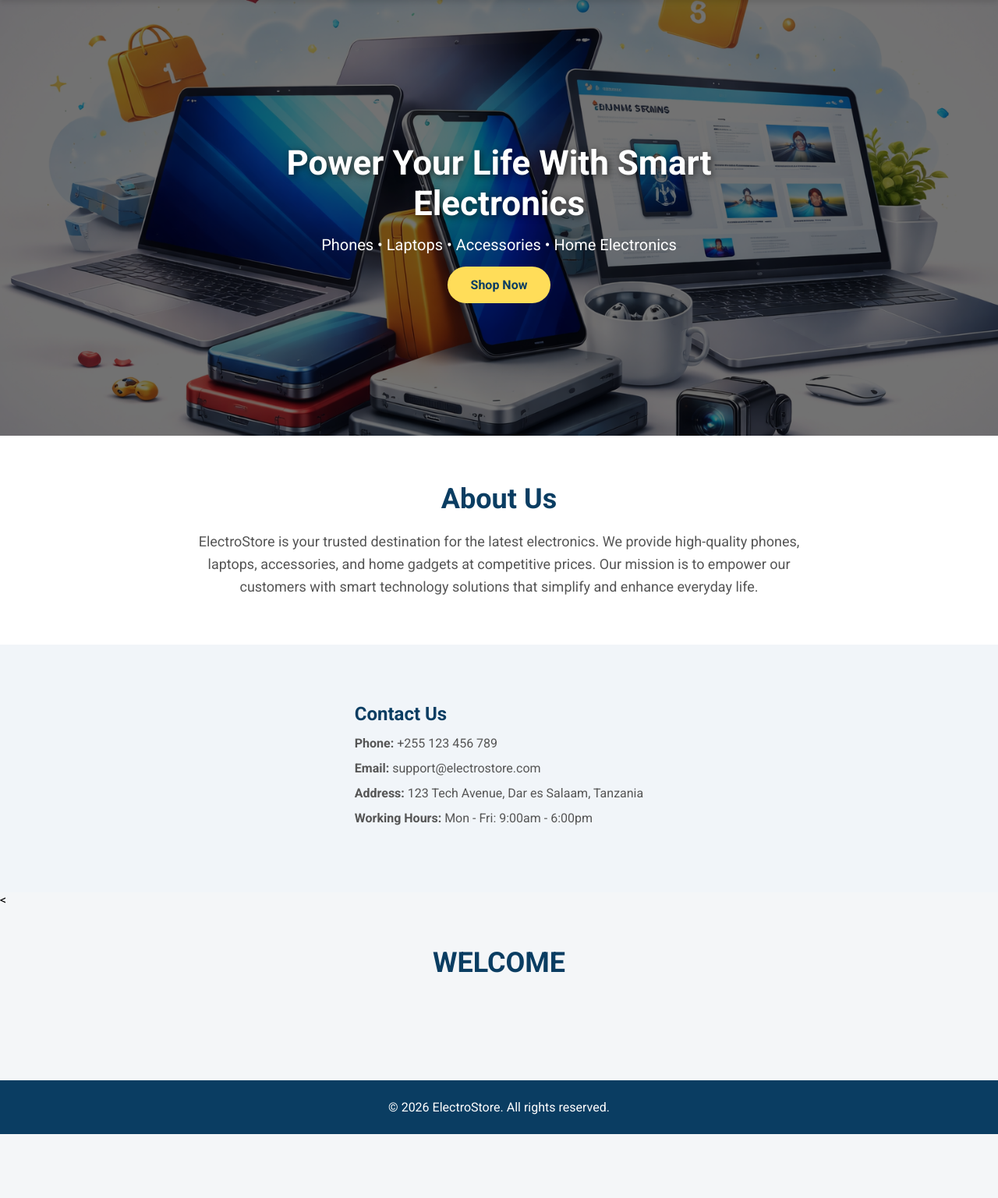
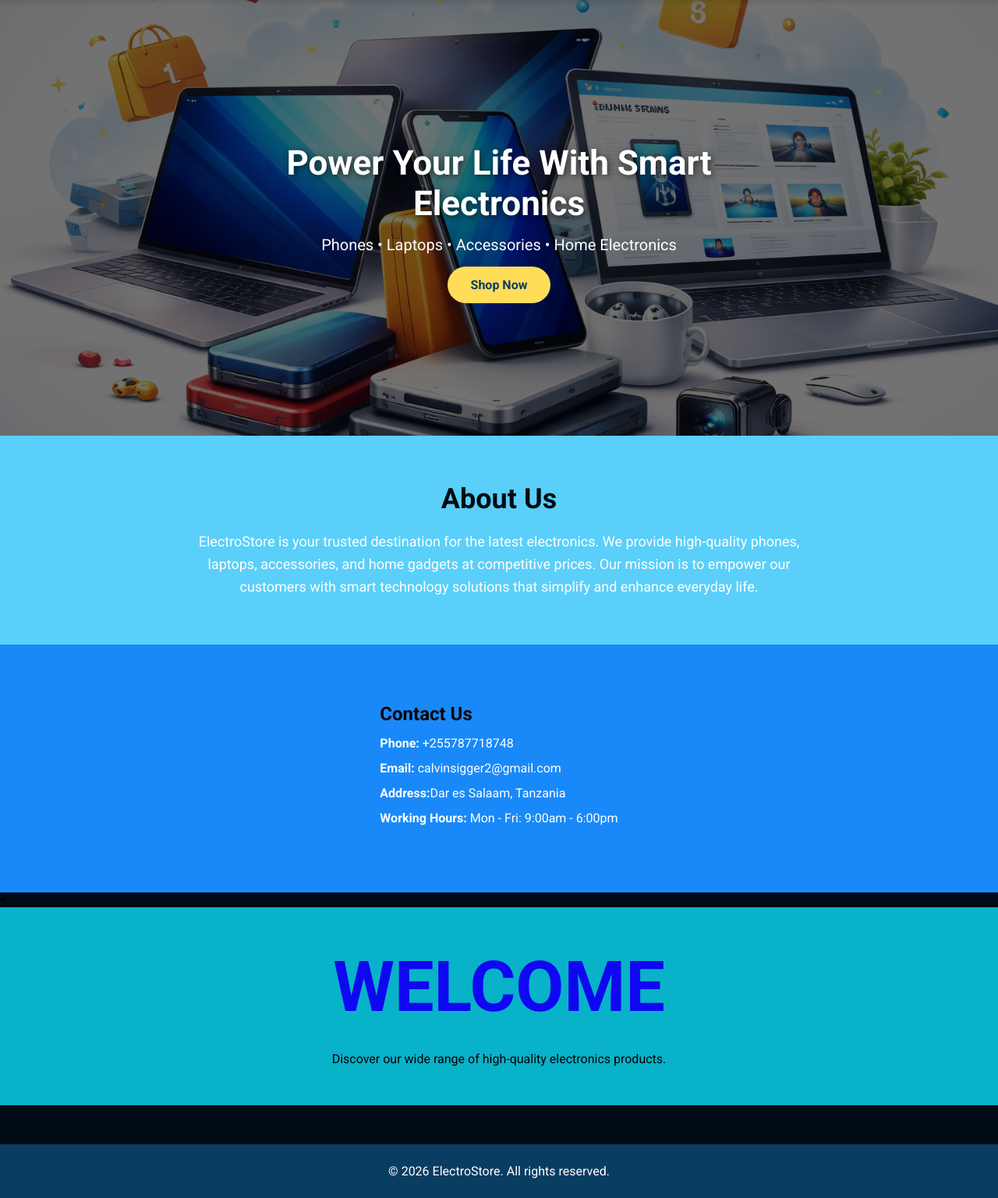
Before and after one commit to Calvinsigger/ELECTONIC, a PHP site: page / in a window 1280 px wide. Shown: the part 64-1601 px from the top of the page at 78% size. Before the commit the page ends 1519 px from the top, so only its background shows below. Run offline with PHP 8.4, Linux system fonts and the light colour scheme; data that the repository does not hold is empty.

Commit message:
Apply local changes

```diff
--- a/index.php
+++ b/index.php
@@ -17,7 +17,7 @@ $role = $_SESSION['role'] ?? '';
 
 <style>
 *{margin:0;padding:0;box-sizing:border-box;font-family:'Roboto',sans-serif;}
-body{background:#f4f6f8;}
+body{background:#010B15;}
 
 /* ===== NAVBAR ===== */
 header{
@@ -92,17 +92,17 @@ nav a:hover{color:#ffdd59;}
 /* ===== ABOUT US ===== */
 .about{
     padding:60px 20px;
-    background:#ffffff;
+    background:#5ACFFA;
     text-align:center;
 }
 .about h2{
-    color:#0a3d62;
+    color:#030B11;
     font-size:36px;
     margin-bottom:20px;
 }
 .about p{
     font-size:18px;
-    color:#555;
+    color:#ffffff;
     max-width:800px;
     margin:0 auto;
     line-height:1.6;
@@ -110,7 +110,7 @@ nav a:hover{color:#ffdd59;}
 
 /* ===== CONTACT & LOCATION ===== */
 .contact{
-    background:#f1f5f9;
+    background:#1989F9;
     padding:60px 20px;
     display:flex;
     flex-wrap:wrap;
@@ -122,13 +122,13 @@ nav a:hover{color:#ffdd59;}
     margin:15px;
 }
 .contact-info h3{
-    color:#0a3d62;
+    color:#0D0600;
     font-size:24px;
     margin-bottom:12px;
 }
 .contact-info p{
     font-size:16px;
-    color:#555;
+    color:#ffffff;
     margin-bottom:8px;
     line-height:1.5;
 }
@@ -144,11 +144,16 @@ nav a:hover{color:#ffdd59;}
 .products-section{
     padding:50px 20px;
     text-align:center;
+    background-color: #08B2C8;
 }
 .products-section h2{
-    color:#0a3d62;
-    font-size:36px;
+    color:#0F07F1;
+    font-size:90px;
     margin-bottom:30px;
+}
+product-section p{
+font-size: 70px;
+color: #ffffff;
 }
 .products{
     display:grid;
@@ -156,7 +161,7 @@ nav a:hover{color:#ffdd59;}
     gap:25px;
 }
 .product-card{
-    background:white;
+    background:#063C68;
     padding:15px;
     border-radius:12px;
     text-align:center;
@@ -253,9 +258,9 @@ footer{
 <section class="contact">
     <div class="contact-info">
         <h3>Contact Us</h3>
-        <p><strong>Phone:</strong> +255 123 456 789</p>
-        <p><strong>Email:</strong> support@electrostore.com</p>
-        <p><strong>Address:</strong> 123 Tech Avenue, Dar es Salaam, Tanzania</p>
+        <p><strong>Phone:</strong> +255787718748</p>
+        <p><strong>Email:</strong> calvinsigger2@gmail.com</p>
+        <p><strong>Address:</strong>Dar es Salaam, Tanzania</p>
         <p><strong>Working Hours:</strong> Mon - Fri: 9:00am - 6:00pm</p>
     </div>
 
@@ -264,6 +269,7 @@ footer{
 <!-- ===== PRODUCTS ===== -->
 <section class="products-section">
     <h2>WELCOME</h2>
+    <p>Discover our wide range of high-quality electronics products.</p>
     <div class="products" id="productsContainer">
         <!-- Products loaded dynamically -->
     </div>
--- a/register.php
+++ b/register.php
@@ -53,6 +53,7 @@ if ($_SERVER["REQUEST_METHOD"] === "POST") {
 <style>
 body {
     background: linear-gradient(to right, #1e90ff, #0a3d62);
+     background:url('uploads/zz.jpg') center/cover no-repeat;
     font-family: Arial, sans-serif;
     display: flex;
     justify-content: center;
@@ -61,7 +62,7 @@ body {
 }
 
 .form-container {
-    background: white;
+    background: #1e90ff;
     padding: 35px;
     width: 420px;
     border-radius: 10px;
@@ -116,7 +117,7 @@ body {
 
 .link a {
     text-decoration: none;
-    color: #1e90ff;
+    color: #1307F9;
 }
 </style>
 </head>
```
Also changed, not shown: login.php (+10 -8 lines), uploads/abcd.jpg (added), uploads/az.jpg (added), uploads/zz.jpg (added).
